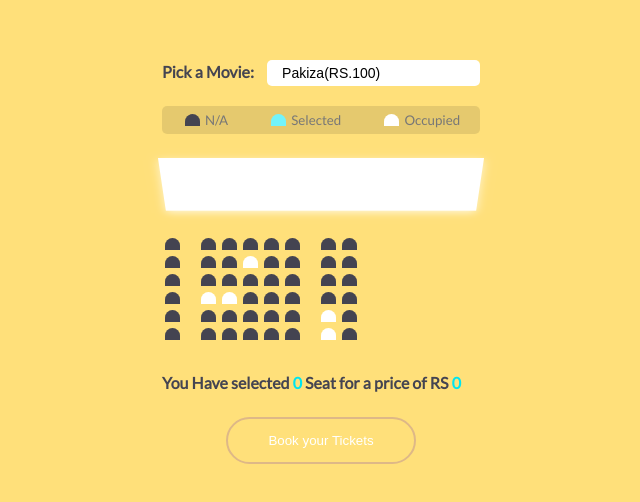
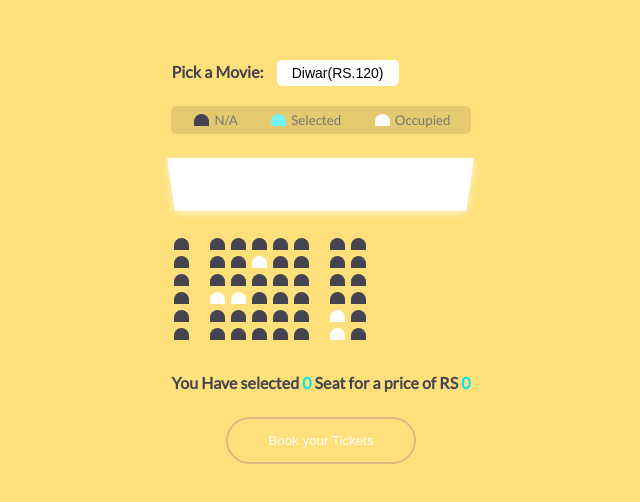
Before and after one commit to AbhigyanSharmaa/MovieBooking-project, a plain HTML site: page index.html in a window 1280 px wide. Shown: the part 148-650 px from the top of the page, without its empty margins (319-959 px from the left). Drawn offline with Linux system fonts and the light colour scheme.

Commit message:
Update index.html

```diff
--- a/index.html
+++ b/index.html
@@ -15,10 +15,8 @@
         </label>
         </strong>
         <select id="movie">
-            <option value="100">Pakiza(RS.100)</option>
+
             <option value="120">Diwar(RS.120)</option>
-            <option value="180">Quamat se Quamat (RS.180)</option>
-            <option value="145">nadiya ke par (RS.145)</option>
         </select>
     </div>
 
```
